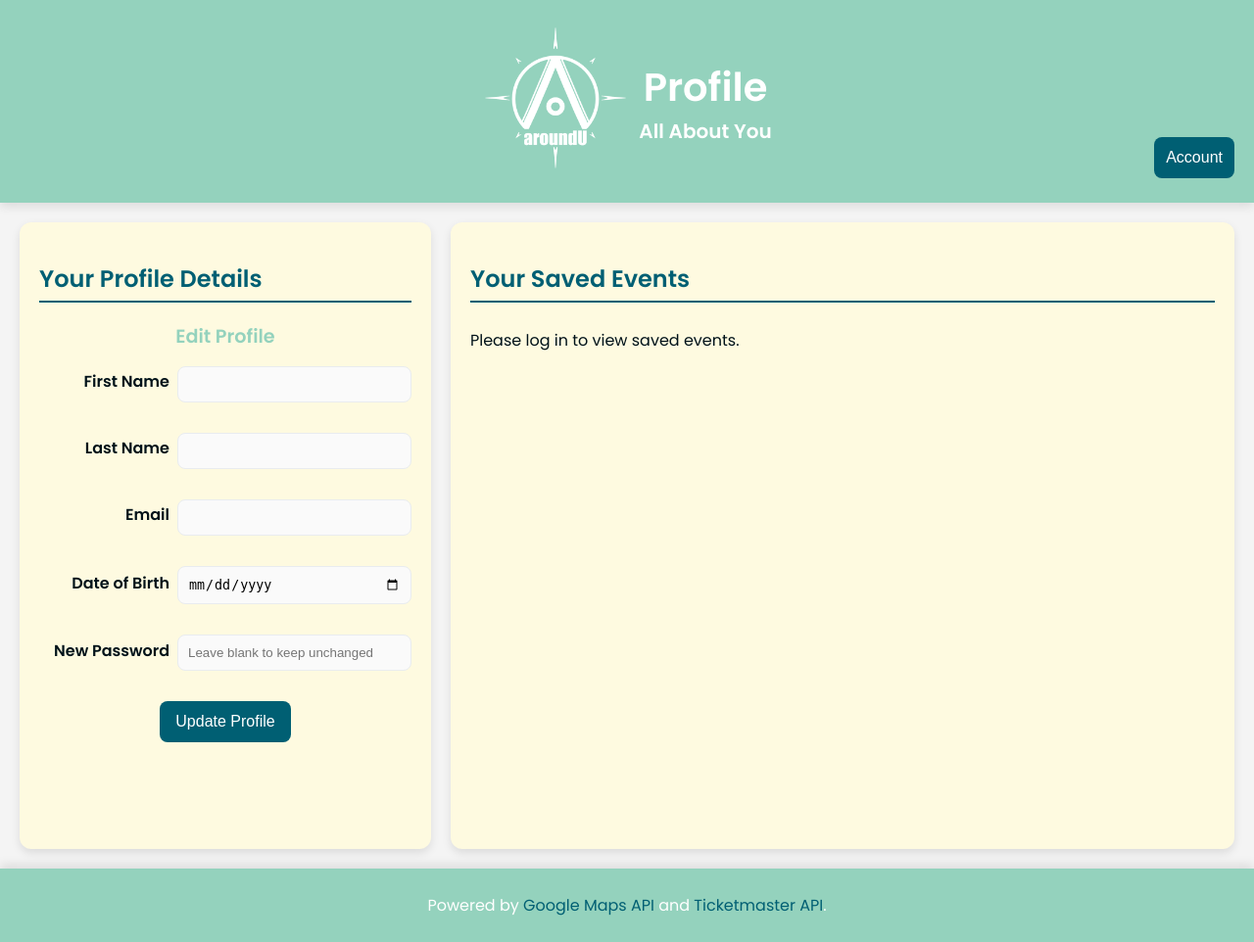
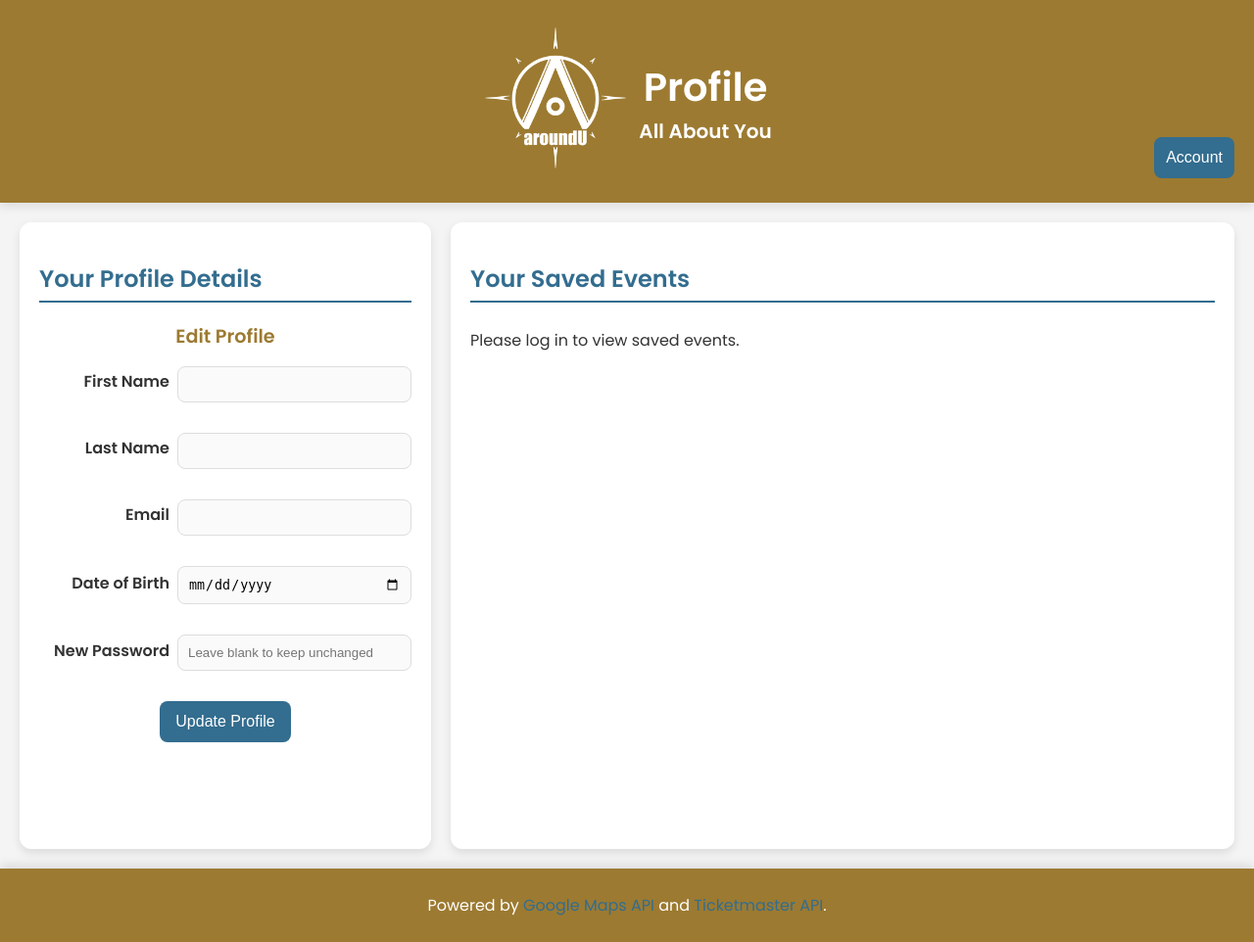
Before and after one commit to TimmyHunter007/ARoundU-FS, a PHP site: page /profile.html in a window 1280 px wide. Shown: the whole page at 98% size. Run offline with PHP 8.4, Linux system fonts and the light colour scheme.

Commit message:
Refactor CSS variables for improved color accessibility and update styles for profile and event components

```diff
--- a/public/styles.css
+++ b/public/styles.css
@@ -9,21 +9,18 @@
 body {
   margin: 0;
   font-family: 'Poppins', sans-serif;
-  background-color: var(--background-light);
-  color: var(--text-color);
+  background-color: #f4f4f4;
+  color: #333;
 }
 
-/* Updated CSS Variables for an Accessible Color Scheme */
+/* CSS Variables for Colors and Common Values */
 :root {
-  --primary-color: #005f73; /* Teal - Accessible and visually appealing */
-  --secondary-color: #94d2bd; /* Light Teal - Complements the primary color */
-  --background-light: #fefae0; /* Soft cream background for better readability */
-  --text-color: #001219; /* Dark blue-gray for high contrast text */
-  --border-color: #e9ecef; /* Light gray for subtle borders */
-  --hover-color: #0a9396; /* Slightly darker teal for hover effects */
-  --error-color: #ae2012; /* Red for error messages */
-  --success-color: #2a9d8f; /* Green for success messages */
-  --card-gb-color: #e9ecef; /* Light gray for card backgrounds */
+  --primary-color: #336d8f; /* Blue - offers good contrast and is color-blind friendly */
+  --secondary-color: #9c7a31; /* Orange - highly distinguishable alongside blue */
+  --background-light: #ffffff;
+  --text-color: #333;
+  --border-color: #ddd;
+  --hover-color: #005F8C; /* A darker shade of the primary blue for hover effects */
 }
 
 /* ======================================================================
@@ -209,7 +206,7 @@ body {
 
 /* Card Base */
 .card {
-  background-color: var(--event-card-gb-color);
+  background-color: var(--background-light);
   padding: 16px;
   border-radius: 12px;
   border: 1px solid var(--border-color);
@@ -227,7 +224,7 @@ body {
 }
 
 .card h3 {
-  color: var(--primary-color);
+  color: var(--text-color);
   font-size: 1.3rem;
   margin-bottom: 10px;
 }
@@ -280,8 +277,8 @@ body {
 
 /* Read More Button */
 .read-more-btn {
-  background-color: var(--primary-color);
-  color: var(--background-light);
+  background-color: var(--secondary-color);
+  color: white;
   border: none;
   padding: 10px 16px;
   border-radius: 8px;
@@ -658,8 +655,8 @@ body {
   }
 
   .save-event-btn {
-  background-color: var(--primary-color);
-  color: var(--background-light);
+    background-color: var(--secondary-color);
+    color: white;
     border: none;
     padding: 10px 16px;
     border-radius: 8px;
@@ -673,7 +670,7 @@ body {
 
   /* Event Card Styling */
 .event-card-profile {
-  background-color: var(--event-card-gb-color);
+  background-color: var(--background-light);
   border: 1px solid var(--border-color);
   border-radius: 12px;
   box-shadow: 0 4px 8px rgba(0, 0, 0, 0.05);
```
Lines whose indentation alone changed are shown as unchanged.
